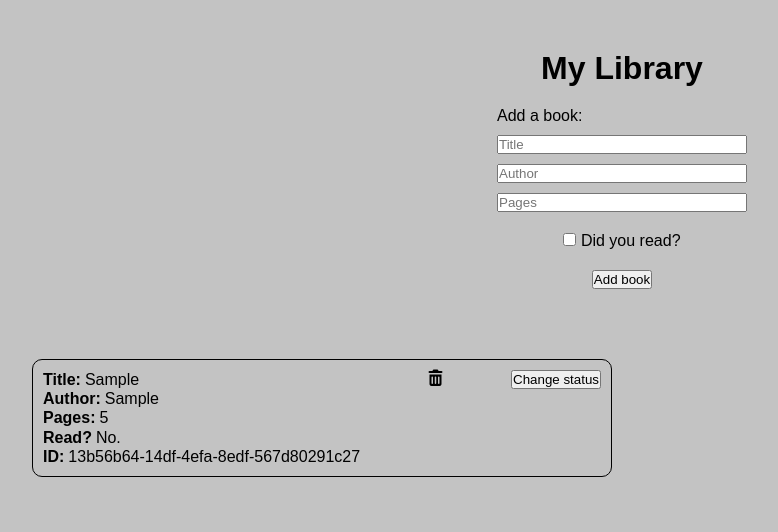
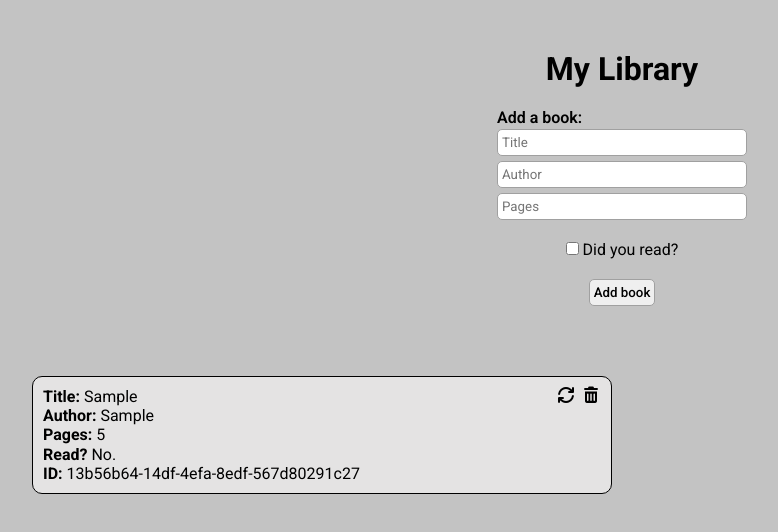
Before and after one commit to santosleonardo86/library, a plain HTML site: page index.html in a window 1280 px wide. Both pictures are taken after typing "Sample", "Sample", "5" into the empty fields and a click on the button "Add book". Shown: the whole page, without its empty margins (18-796 px from the left). Drawn offline with Linux system fonts and the light colour scheme.

Commit message:
projeto concluído

```diff
--- a/index.html
+++ b/index.html
@@ -15,19 +15,22 @@
     <h1>My Library</h1>
 
     <div class="book-container">
-      <form id="book-form">
-        <div class="inputs">
+      <form id="book-form" class="book-form">
+        <div class="form-title-inputs">
           <p class="form-title">Add a book:</p>
-          <input type="text" id="title" placeholder="Title">
-          <input type="text" id="author" placeholder="Author">
-          <input type="number" id="pages" placeholder="Pages">
+
+          <div class="form-inputs">
+            <input type="text" id="title" placeholder="Title" required>
+            <input type="text" id="author" placeholder="Author" required>
+            <input type="number" id="pages" placeholder="Pages" required>
+          </div>
         </div>
 
         <label for="read">
           <input type="checkbox" id="read"> Did you read?
         </label>
 
-        <button type="submit" id="add">Add book</button>
+        <button type="submit" id="add" class="form-submit">Add book</button>
       </form>
 
       <div id="book-list" class="book-list">
--- a/script.js
+++ b/script.js
@@ -20,27 +20,12 @@ function Book(id, title, author, numberOfPages, bookRead) {
   this.bookRead = bookRead;
 }
 
-// Book.prototype.toggleBookStatus = function () {
-//   const changeStatus = document.getElementById(`change-status${myLibrary.length}`);
-
-//   if (this.bookRead === 'Yes.') {
-//     changeStatus.addEventListener("click", () => {
-//       this.bookRead = 'No.';
-//       console.log(myLibrary);
-//     })
-//   } else {
-//     changeStatus.addEventListener("click", () => {
-//       this.bookRead = 'Yes.';
-//       console.log(myLibrary);
-//     })
-//   }
-// }
-
-function DisplayBooks() {
+function displayBooks() {
   const divCard = document.createElement("div");
   const divInfo = document.createElement("div");
-  const divRemove = document.createElement("i");
-  const buttonChange = document.createElement("button");
+  const divOptions = document.createElement("div");
+  const buttonRemove = document.createElement("i");
+  const buttonChange = document.createElement("i");
 
 
   myLibrary.forEach((addedBook) => {
@@ -53,48 +38,45 @@ function DisplayBooks() {
 
     books.append(divCard);
     divCard.append(divInfo);
-    divCard.append(divRemove);
-    divCard.append(buttonChange);
+    divCard.append(divOptions);
+    divOptions.append(buttonChange);
+    divOptions.append(buttonRemove);
 
     divCard.className = `book-card card${myLibrary.length}`;
     divInfo.className = "book-info";
-    divRemove.className = "fa-solid fa-trash-can book-remove";
-    divRemove.title = "Remove book";
-    divRemove.setAttribute('data-remove', `${addedBook.id}`);
-    // buttonChange.className = "change-status";
+    divOptions.className = "book-options";
+    buttonRemove.className = "fa-solid fa-trash-can book-remove";
+    buttonRemove.title = "Remove book";
+    buttonRemove.setAttribute('data-id', `${addedBook.id}`);
     buttonChange.id = `change-status${myLibrary.length}`;
-    buttonChange.innerHTML = "Change status";
+    buttonChange.className = 'fa-solid fa-arrows-rotate book-change';
+    buttonChange.title = "Change reading status";
 
     const bookPagesRead = document.getElementById(`book-read${myLibrary.length}`);
-
 
     function changeBookStatus() {
       buttonChange.addEventListener('click', () => {
         if (bookPagesRead.innerHTML === 'No.') {
           bookPagesRead.innerHTML = 'Yes.';
         } else {
-          bookPagesRead.innerHTML = 'No.'
-        }
+          bookPagesRead.innerHTML = 'No.';
+        };
       })
-    }
+    };
     changeBookStatus();
 
     function removeBook() {
-      divRemove.addEventListener('click', () => {
-        const dataRemover = divRemove.dataset.dataRemove;
+      buttonRemove.addEventListener('click', () => {
+        const dataRemover = buttonRemove.dataset.dataRemove;
 
         if (addedBook.id.value == dataRemover) {
           divCard.style.display = 'none';
-
-          console.log(myLibrary);
-        }
+        };
       })
-    }
+    };
     removeBook();
   });
 };
-
-Object.setPrototypeOf(DisplayBooks.prototype, Book.prototype);
 
 function addBookToLibrary(id, title, author, numberOfPages, bookRead) {
 
@@ -111,20 +93,13 @@ function addBookToLibrary(id, title, author, numberOfPages, bookRead) {
     const book = new Book(id, title, author, numberOfPages, bookRead);
     myLibrary.push(book);
 
-    DisplayBooks();
+    displayBooks();
     bookForm.reset();
-
-    // book.toggleBookStatus();
-    // console.log(myLibrary);
   })
 };
 
 addBookToLibrary();
 
-
-
 // Notas:
 // - No momento, não tô conseguindo remover o livro do array quando clico na lixeira;
-// - E também não tô conseguindo atualizar o status de lido ou não.
-// - Só o primeiro clique muda o status.
-// - A interface tá funcionando do jeito certo.
+// - E também não tô conseguindo atualizar o status de lido ou não. Só o primeiro clique muda o status.
--- a/style.css
+++ b/style.css
@@ -1,8 +1,10 @@
+@import url('https://fonts.googleapis.com/css2?family=Roboto:ital,wght@0,100..900;1,100..900&display=swap');
+
 * {
   margin: 0;
   padding: 0;
   box-sizing: border-box;
-  font-family: sans-serif;
+  font-family: 'Roboto', sans-serif;
 }
 
 body {
@@ -28,7 +30,7 @@ h1 {
   text-align: center;
 }
 
-form {
+.book-form {
   padding: 20px;
   display: flex;
   flex-direction: column;
@@ -36,12 +38,40 @@ form {
   gap: 20px;
   width: 100%;
 
-  .inputs {
+  .form-title-inputs {
     display: flex;
     flex-direction: column;
-    gap: 10px;
+    gap: 2px;
     width: 100%;
     max-width: 250px;
+
+    .form-title {
+      font-weight: 600;
+    }
+
+    .form-inputs {
+      display: flex;
+      flex-direction: column;
+      gap: 5px;
+    }
+
+    .form-inputs input {
+      padding: 5px 4px;
+      border-radius: 5px;
+      border: 1px solid #a0a0a0;
+    }
+  }
+
+  .form-submit {
+    padding: 5px 4px;
+    border-radius: 5px;
+    border: 1px solid #a0a0a0;
+    cursor: pointer;
+    font-weight: 500;
+  }
+
+  .form-submit:hover {
+    border: 1px solid #707070;
   }
 }
 
@@ -57,26 +87,37 @@ form {
     gap: 20px;
 
     .book-card {
+      background-color: #e4e3e3;
       border: 1px solid #000;
       border-radius: 10px;
       padding: 10px;
       display: flex;
       justify-content: space-between;
       align-items: start;
-      gap: 10px;
 
       .book-info {
         .info-rows {
           display: flex;
           gap: 4px;
-          align-items: end;
+          align-items: start;
           line-height: 1.2;
         }
       }
 
-      .book-remove {
-        cursor: pointer;
-        height: fit-content;
+      .book-options {
+        display: flex;
+        gap: 5px;
+
+        .book-change,
+        .book-remove {
+          cursor: pointer;
+          height: fit-content;
+        }
+
+        .book-change:hover,
+        .book-remove:hover {
+          color: #3235f0;
+        }
       }
     }
   }
```
